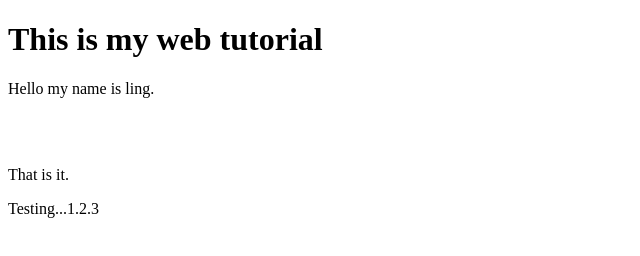
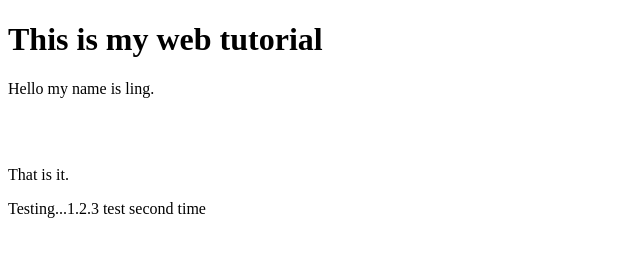
Before and after one commit to William-1214/Test-1, a plain HTML site: page index.html in a window 1280 px wide. Shown: the whole page, without its empty margins (0-640 px from the left). Drawn offline with Linux system fonts and the light colour scheme.

Commit message:
second test

```diff
--- a/index.html
+++ b/index.html
@@ -7,7 +7,7 @@
 <p>Hello my name is ling.</p>
 <br></br>
 <p>That is it.</p>
-<p>Testing...1.2.3</p>
+<p>Testing...1.2.3 test second time</p>
 
 </body>
 </html>
```
